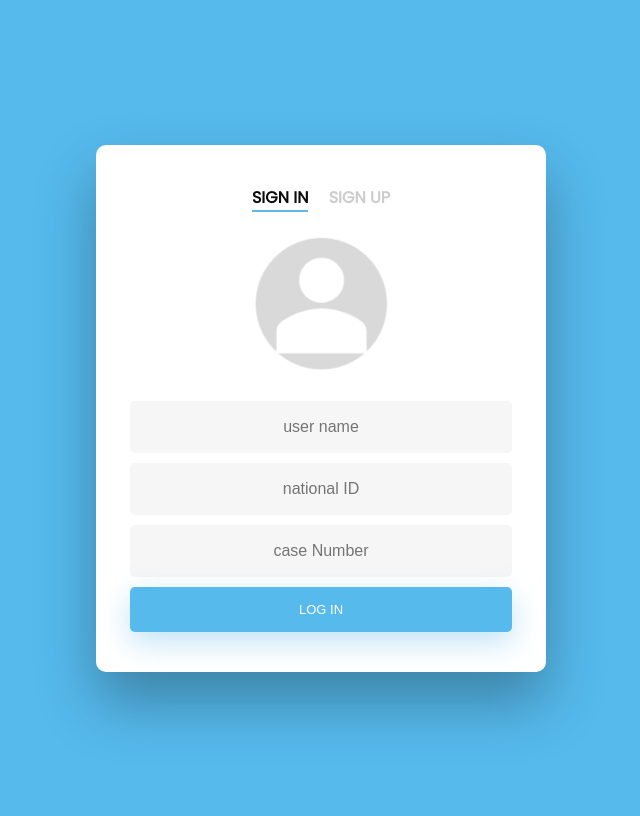
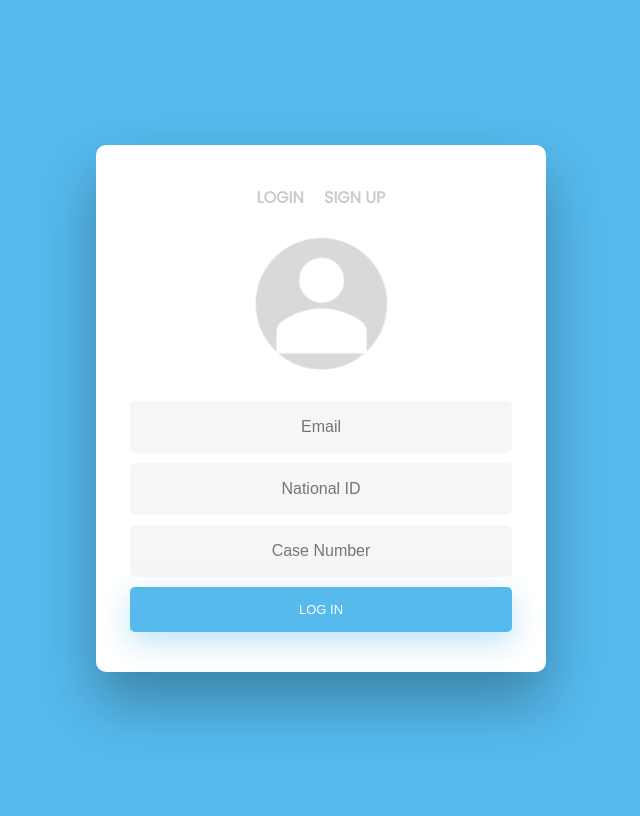
Before and after one commit to YoussifAssem/Genatac, a Flask app: page / in a window 1280 px wide. Shown: the whole page, without its empty margins (319-959 px from the left). Run offline with Flask 2, Linux system fonts and the light colour scheme.

Commit message:
flask update
links are working

```diff
--- a/E-Genetics/Code/main.py
+++ b/E-Genetics/Code/main.py
@@ -2,6 +2,7 @@
 import hashlib
 from lib2to3 import refactor
 from flask import Flask,  redirect, render_template, request, url_for
+from sqlalchemy import true
 from Models.User import User
 from firebase_admin import credentials, firestore
 
@@ -14,8 +15,19 @@ userName = {"n": ""}
 getid = {"d": ""}
 
 @app.route("/")
+
+
+@app.route("/login")
 def login():
+
     return render_template("login.html")
+
+
+@app.route("/signup")
+def signup():
+
+    return render_template("signup.html")
+
 
 
 @app.route("/welcome")
@@ -69,7 +81,10 @@ def register():
         name = result["name"]
         try:
            if(user.logIn(name, password)):
-            return redirect(url_for('welcome'))
+               return redirect(url_for('welcome'))
+
+
+
         except:
             # If there is any error, redirect to register
             return redirect(url_for('register'))
@@ -82,4 +97,4 @@ def register():
 
 
 if __name__ == "__main__":
-    app.run()
+    app.run(debug=True)
--- a/E-Genetics/Code/static/main.css
+++ b/E-Genetics/Code/static/main.css
@@ -117,7 +117,7 @@ input[type=button]:active, input[type=submit]:active, input[type=reset]:active
   transform: scale(0.95);
 }
 
-input[type=name], input[type=password], input[type=text] {
+input[type=name], input[type=password], input[type=text], input[type=email] {
   background-color: #f6f6f6;
   border: none;
   color: #0d0d0d;
@@ -138,12 +138,12 @@ input[type=name], input[type=password], input[type=text] {
   border-radius: 5px 5px 5px 5px;
 }
 
-input[type=name]:focus, input[type=password]:focus, input[type=text]:focus {
+input[type=name]:focus, input[type=password]:focus, input[type=text]:focus , input[type=email]:focus {
   background-color: #fff;
   border-bottom: 2px solid #5fbae9;
 }
 
-input[type=name]:placeholder, input[type=password]:placeholder, input[type=text]:placeholder {
+input[type=name]:placeholder, input[type=password]:placeholder, input[type=text]:placeholder, input[type=email]:placeholder {
   color: #cccccc;
 }
 
--- a/E-Genetics/Code/templates/login.html
+++ b/E-Genetics/Code/templates/login.html
@@ -8,7 +8,8 @@
 <div class="wrapper fadeInDown">
   <div id="formContent">
     <!-- Tabs Titles -->
-    <h2 class="active"> Sign In </h2>
+
+    <a href="http://127.0.0.1:5000/login"><h2 class="inactive underlineHover">Login </h2></a>
     <a href="http://127.0.0.1:5000/signup"><h2 class="inactive underlineHover">Sign Up </h2></a>
 
     <!-- Icon -->
@@ -25,9 +26,9 @@
 
     <!-- get data Form -->
     <form action="http://127.0.0.1:5000/result" method="POST">
-      <input type="name" id="login" class="fadeIn second" name="name" placeholder="user name">
-      <input type="text" id="password" class="fadeIn third" name="id" placeholder="national ID">
-      <input type="text" id="password" class="fadeIn third" name="case" placeholder="case Number">
+      <input type="name" id="login" class="fadeIn second" name="name" placeholder="Email">
+      <input type="text" id="password" class="fadeIn third" name="id" placeholder="National ID">
+      <input type="text" id="password" class="fadeIn third" name="case" placeholder="Case Number">
       <input type="submit" class="fadeIn fourth" value="Log In">
     </form>
 <!--
--- a/E-Genetics/Code/templates/welcome.html
+++ b/E-Genetics/Code/templates/welcome.html
@@ -11,5 +11,7 @@
 	<h3 class="email">test 1 result is: {{result1}}</h3>
 	<h3 class="email">test 2 result is: {{result2}}</h3>
 </div>
+
+
 </body>
 </html>
```
Also changed, not shown: E-Genetics/Code/templates/signup.html (+4 -4 lines), E-Genetics/Code/templates/home.html (added).
